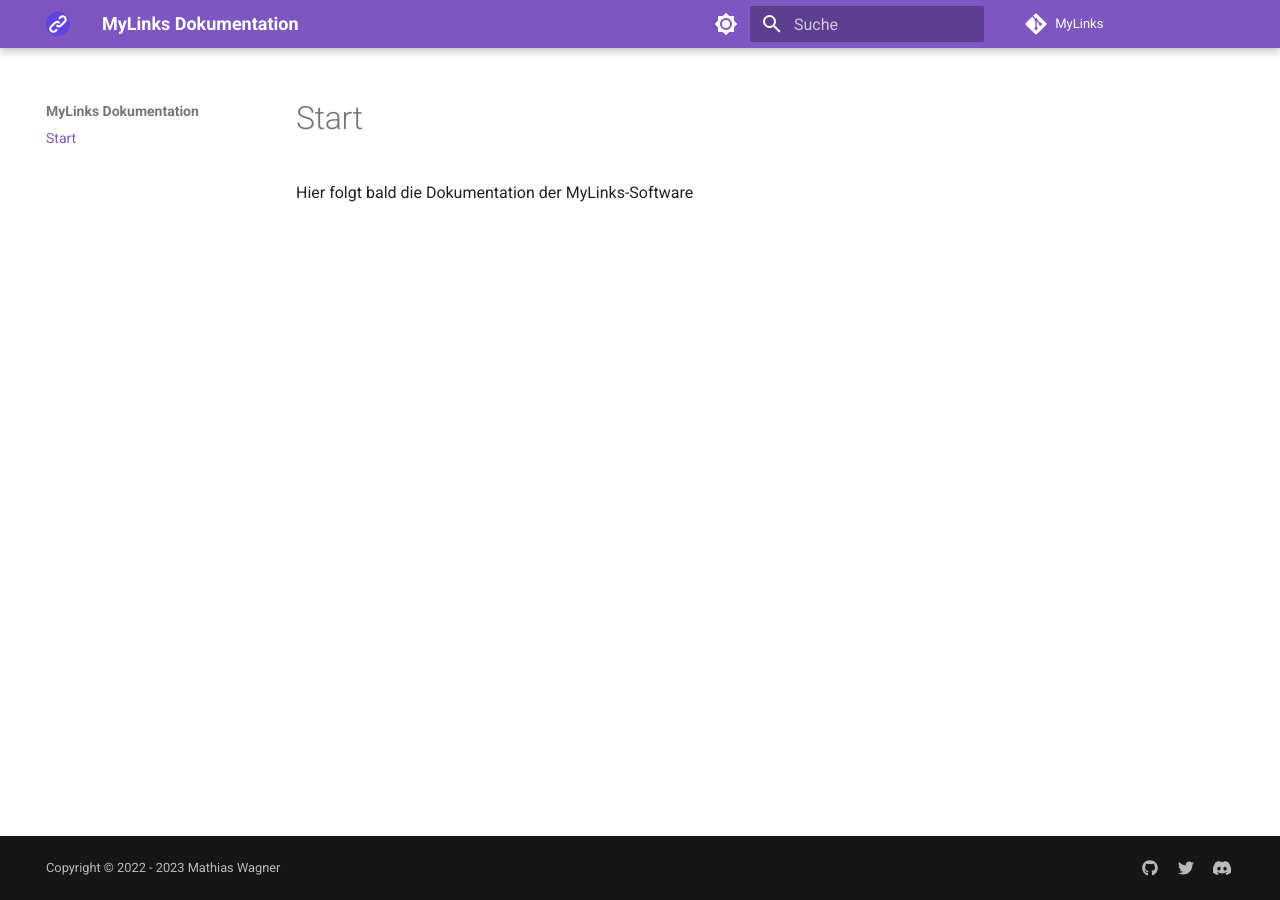
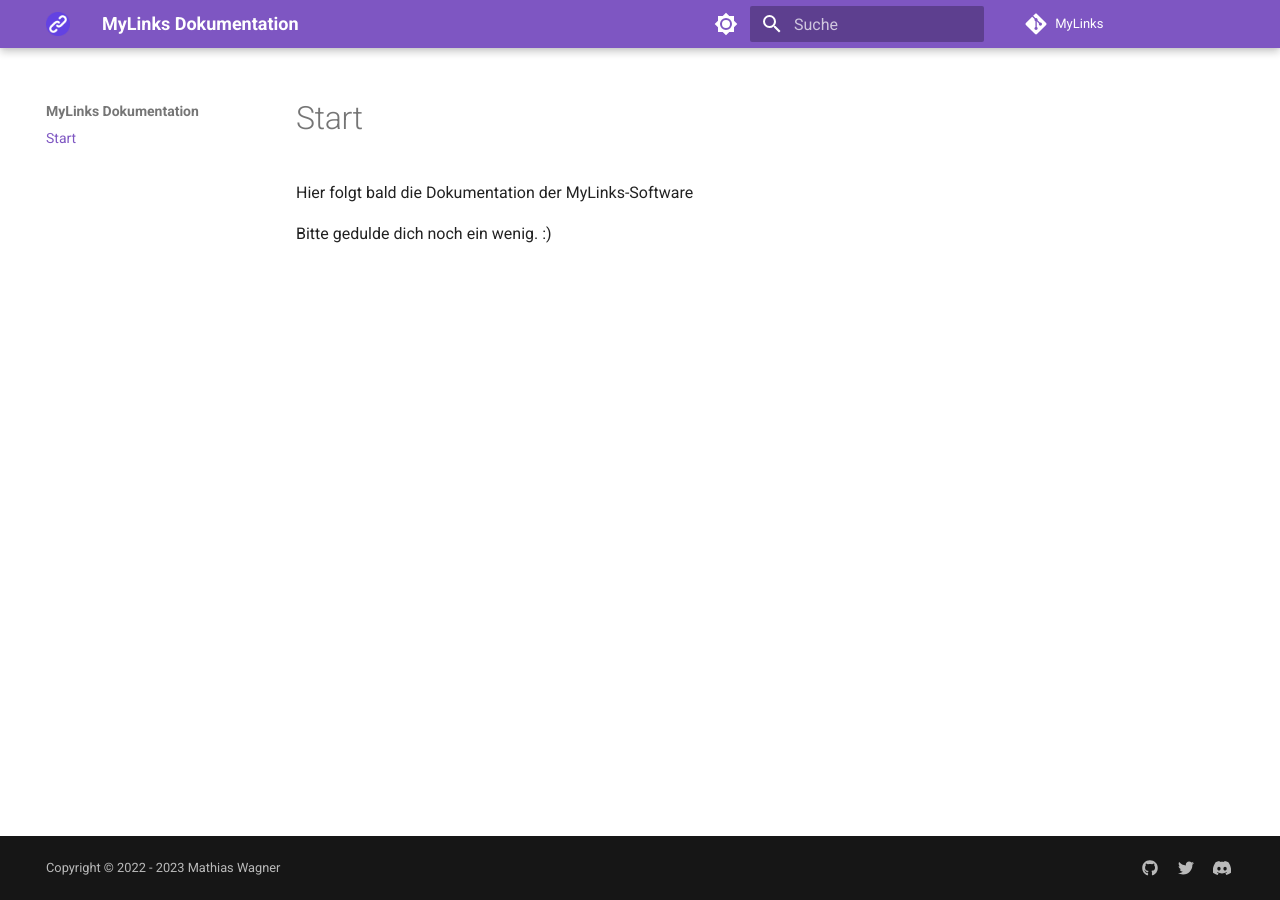
Before and after one commit to gnmyt/mylinks, an MkDocs documentation site: the page built from docs/index.md, in a window 1280 px wide. Built offline with MkDocs 1.6.1 and Material for MkDocs 9.7.7, drawn with Linux system fonts in a browser that asks for light colours; comment, search, counter and statistics services are not loaded.

Commit message:
Updated the docs index.md

```diff
--- a/docs/index.md
+++ b/docs/index.md
@@ -1,3 +1,5 @@
 # Start
 
 Hier folgt bald die Dokumentation der MyLinks-Software
+
+Bitte gedulde dich noch ein wenig. :)
```
